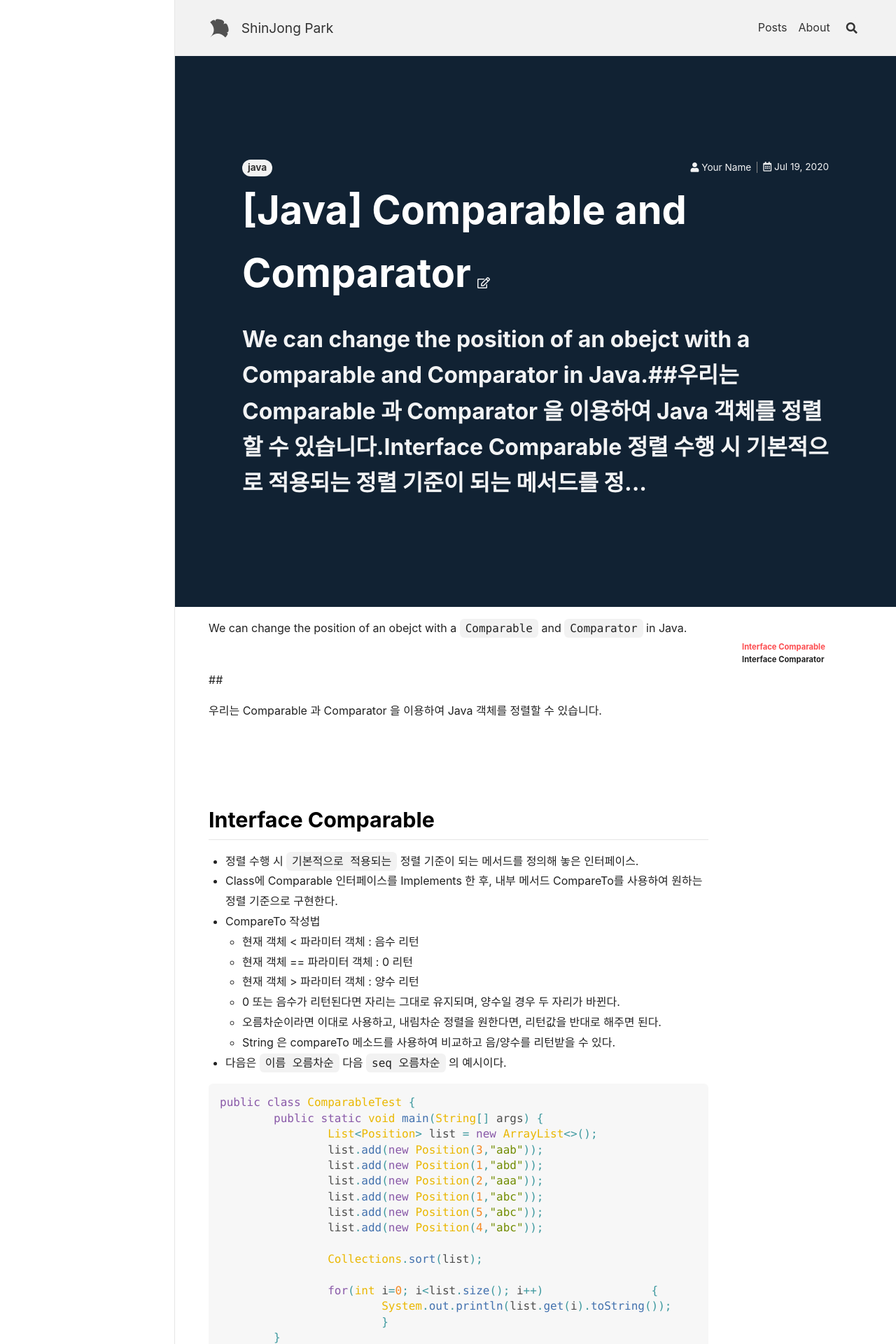
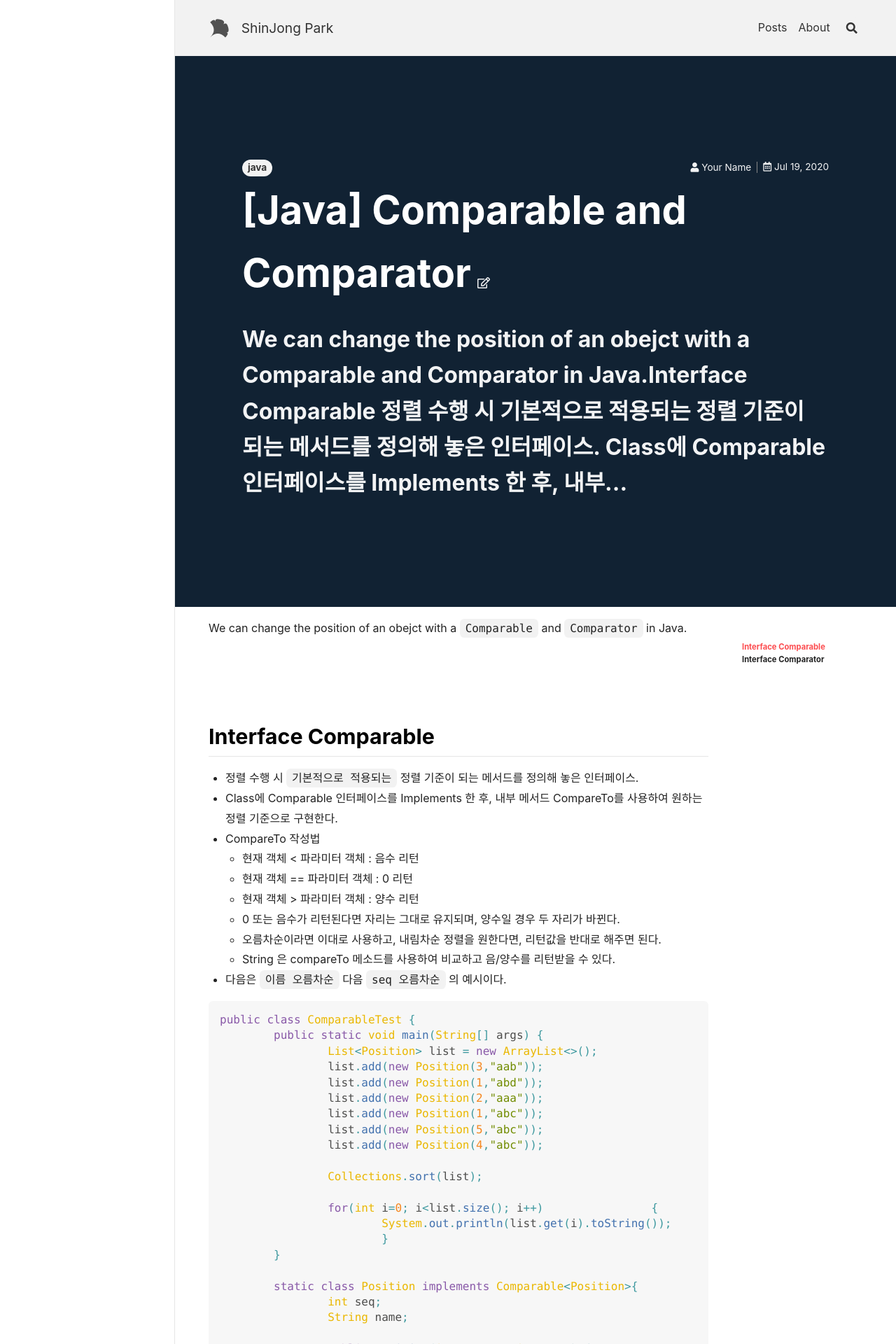
Before and after one commit to ShinJongPark/-ShinJongPark.github.io, a Jekyll site: the page built from _posts/2020-07-19-[Java]-comparable-and-comparator.md, in a window 1280 px wide. Shown: the top 1920 px of the page at 70% size. Built offline with Jekyll 4.4.1, drawn with Linux system fonts in a browser that asks for light colours; nearby versions of some CDN libraries; comment, search, counter and statistics services are not loaded; some of the changed text lies outside the part shown.

Commit message:
Update 2020-07-19-[Java]-comparable-and-comparator.md

```diff
--- a/_posts/2020-07-19-[Java]-comparable-and-comparator.md
+++ b/_posts/2020-07-19-[Java]-comparable-and-comparator.md
@@ -16,12 +16,7 @@
 We can change the position of an obejct with a `Comparable` and `Comparator`   in Java.
 
 <br>
-##
-<br>
 
-우리는 Comparable 과 Comparator 을 이용하여 Java 객체를 정렬할 수 있습니다.
-
-<br>
 
 <br>
 
```
